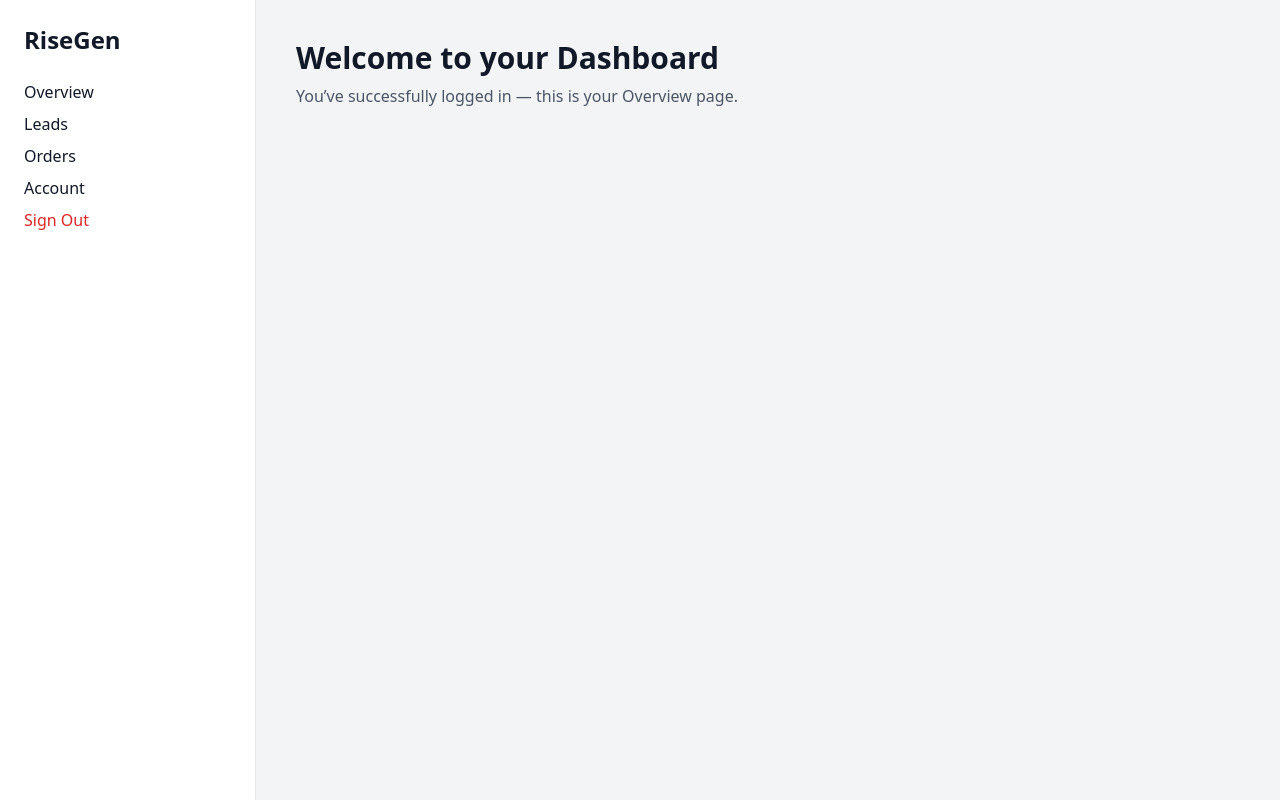
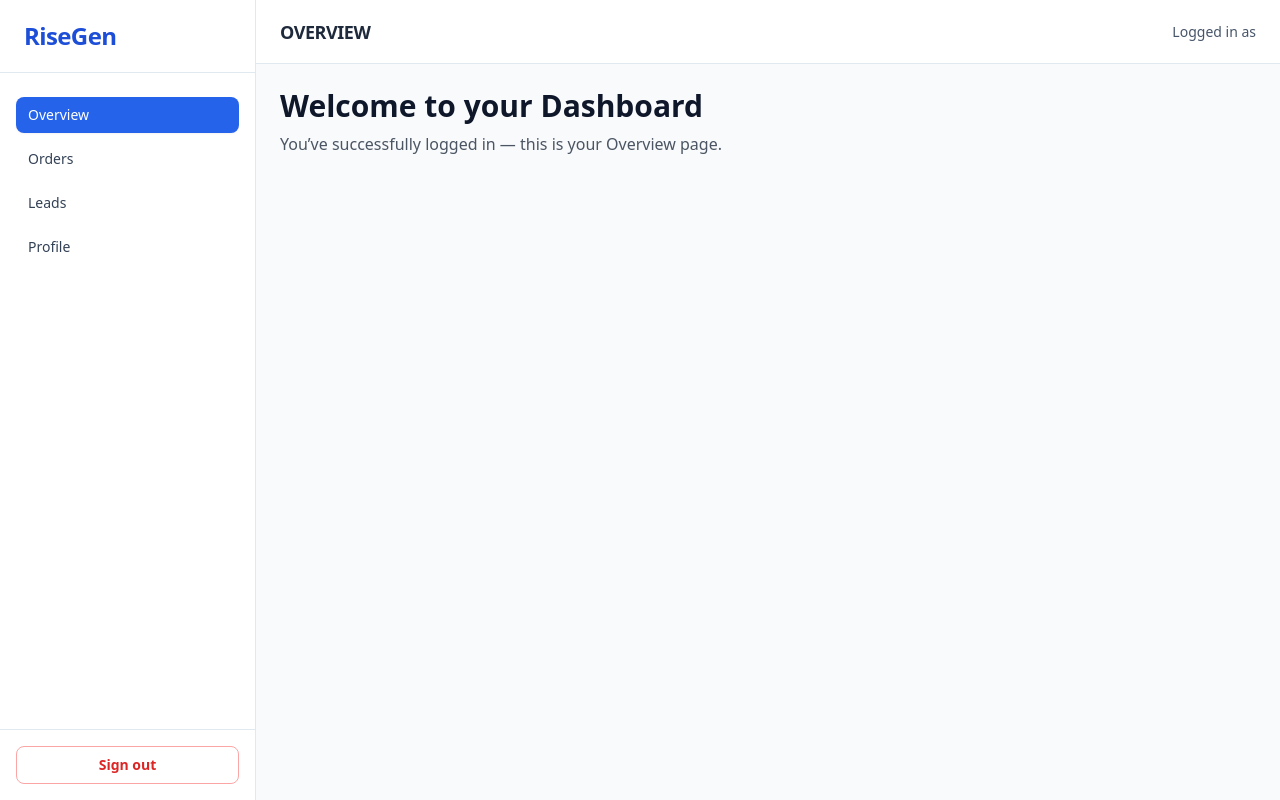
Before and after one commit to colton-risegen/risegen-app, a Next.js app: page /dashboard/overview in a window 1280 px wide. Built offline with nearby package versions, Linux system fonts and the light colour scheme.

Commit message:
Update layout.tsx

```diff
--- a/app/dashboard/layout.tsx
+++ b/app/dashboard/layout.tsx
@@ -1,29 +1,73 @@
 "use client";
+
+import React from "react";
 import Link from "next/link";
+import { usePathname } from "next/navigation";
 import { useAuth } from "../lib/auth";
 
+const navItems = [
+  { name: "Overview", href: "/dashboard/overview" },
+  { name: "Orders", href: "/dashboard/orders" },
+  { name: "Leads", href: "/dashboard/leads" },
+  { name: "Profile", href: "/dashboard/profile" },
+];
 
 export default function DashboardLayout({ children }: { children: React.ReactNode }) {
-  const { signOut } = useAuth();
+  const pathname = usePathname();
+  const { user, signOut } = useAuth();
 
   return (
-    <div className="flex min-h-screen bg-gray-100">
-      <aside className="w-64 bg-white p-6 border-r">
-        <h2 className="text-2xl font-bold mb-6">RiseGen</h2>
-        <nav className="space-y-2">
-          <Link href="/dashboard/overview" className="block hover:text-blue-600">Overview</Link>
-          <Link href="/dashboard/leads" className="block hover:text-blue-600">Leads</Link>
-          <Link href="/dashboard/orders" className="block hover:text-blue-600">Orders</Link>
-          <Link href="/dashboard/account" className="block hover:text-blue-600">Account</Link>
+    <div className="min-h-screen bg-slate-50 flex text-slate-900">
+      {/* Sidebar */}
+      <aside className="w-64 bg-white border-r border-slate-200 flex flex-col">
+        <div className="px-6 py-5 border-b border-slate-200">
+          <Link href="/dashboard/overview" className="text-2xl font-bold tracking-tight text-blue-700">
+            RiseGen
+          </Link>
+        </div>
+        <nav className="flex-1 px-4 py-6 space-y-2">
+          {navItems.map((item) => {
+            const isActive = pathname === item.href;
+            return (
+              <Link
+                key={item.name}
+                href={item.href}
+                className={`block px-3 py-2 rounded-lg text-sm font-medium transition ${
+                  isActive
+                    ? "bg-blue-600 text-white shadow-sm"
+                    : "text-slate-700 hover:bg-blue-50 hover:text-blue-700"
+                }`}
+              >
+                {item.name}
+              </Link>
+            );
+          })}
+        </nav>
+        <div className="p-4 border-t border-slate-200">
           <button
             onClick={signOut}
-            className="mt-6 text-red-600 hover:text-red-800"
+            className="w-full px-3 py-2 text-sm font-semibold text-red-600 border border-red-300 rounded-lg hover:bg-red-50"
           >
-            Sign Out
+            Sign out
           </button>
-        </nav>
+        </div>
       </aside>
-      <main className="flex-1 p-10">{children}</main>
+
+      {/* Main Content */}
+      <main className="flex-1 flex flex-col">
+        {/* Top Header */}
+        <header className="h-16 border-b border-slate-200 bg-white flex items-center justify-between px-6">
+          <h1 className="text-lg font-semibold tracking-tight text-slate-800">
+            {pathname.split("/").slice(-1)[0].replace("-", " ").toUpperCase()}
+          </h1>
+          <div className="text-sm text-slate-600">
+            Logged in as <span className="font-medium text-slate-800">{user?.email}</span>
+          </div>
+        </header>
+
+        {/* Page Content */}
+        <div className="flex-1 overflow-y-auto p-6">{children}</div>
+      </main>
     </div>
   );
 }
```
